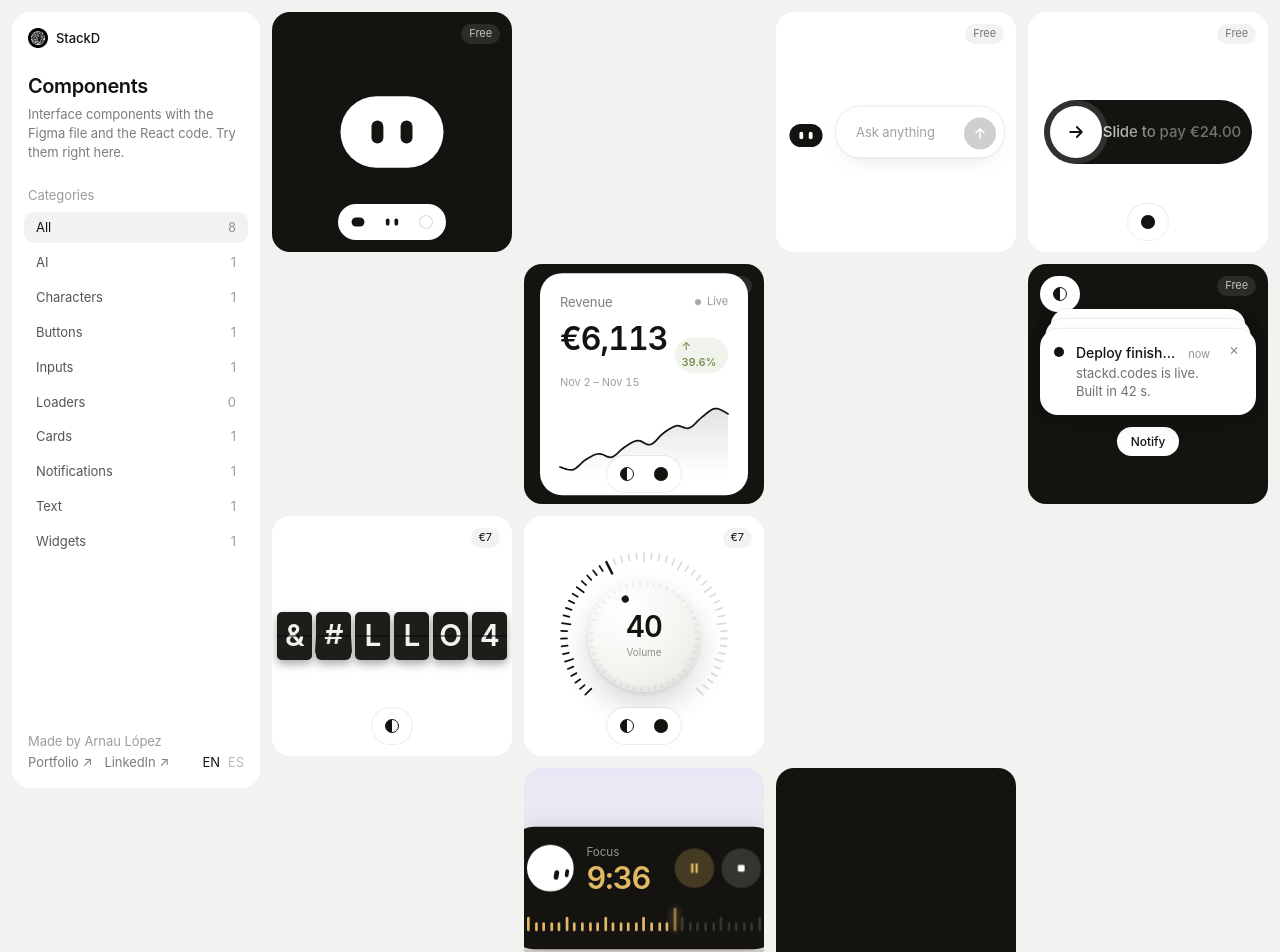
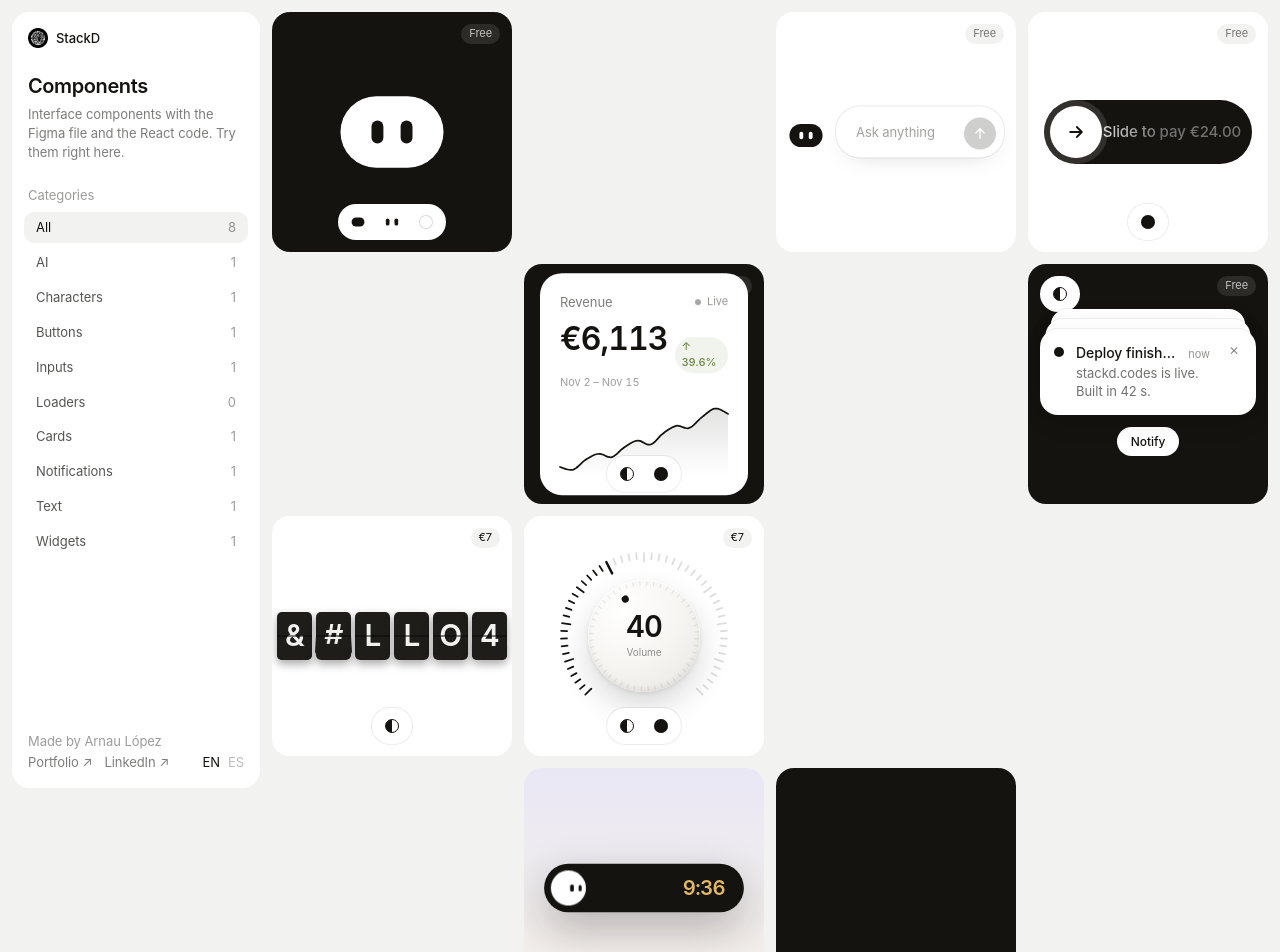
Before and after one commit to lopezsellesarnau-cmd/stackd, a Next.js app in the folder web/: page / in a window 1280 px wide. Shown: the top 952 px of the page. Built offline with nearby package versions, Linux system fonts and the light colour scheme.

Commit message:
Focus timer tile: big pill, fits when open

```diff
--- a/web/components/shop.tsx
+++ b/web/components/shop.tsx
@@ -954,6 +954,8 @@ function TimerTile({ t }: { t: T }) {
   const [open, setOpen] = useState(false)
   const [dark, setDark] = useState(true)
   const [notch, setNotch] = useState(false)
+  // The island in the tile: big while it's a pill, scaled down as it opens so the panel still fits
+  const [islandOpen, setIslandOpen] = useState(false)
   const theme = dark ? 'dark' : 'light'
 
   const stage = (scale: number) =>
@@ -988,10 +990,13 @@ function TimerTile({ t }: { t: T }) {
             </div>
           </>
         ) : (
-          // The island, as big as the tile allows once it's open
+          // The island: big as a pill, eased down as it opens (same timing as the morph) so the panel fits
           <div className="pointer-events-none absolute inset-0 flex items-center justify-center">
-            <div className="pointer-events-auto" style={{ transform: 'scale(.9)' }}>
-              <FocusTimer theme={theme} remaining={9 * 60 + 41} defaultOpen />
+            <div
+              className="pointer-events-auto motion-reduce:!transition-none"
+              style={{ transform: `scale(${islandOpen ? 0.9 : 1.35})`, transition: 'transform .46s cubic-bezier(.25,1,.5,1)' }}
+            >
+              <FocusTimer theme={theme} remaining={9 * 60 + 41} open={islandOpen} onOpenChange={setIslandOpen} />
             </div>
           </div>
         )}
```
